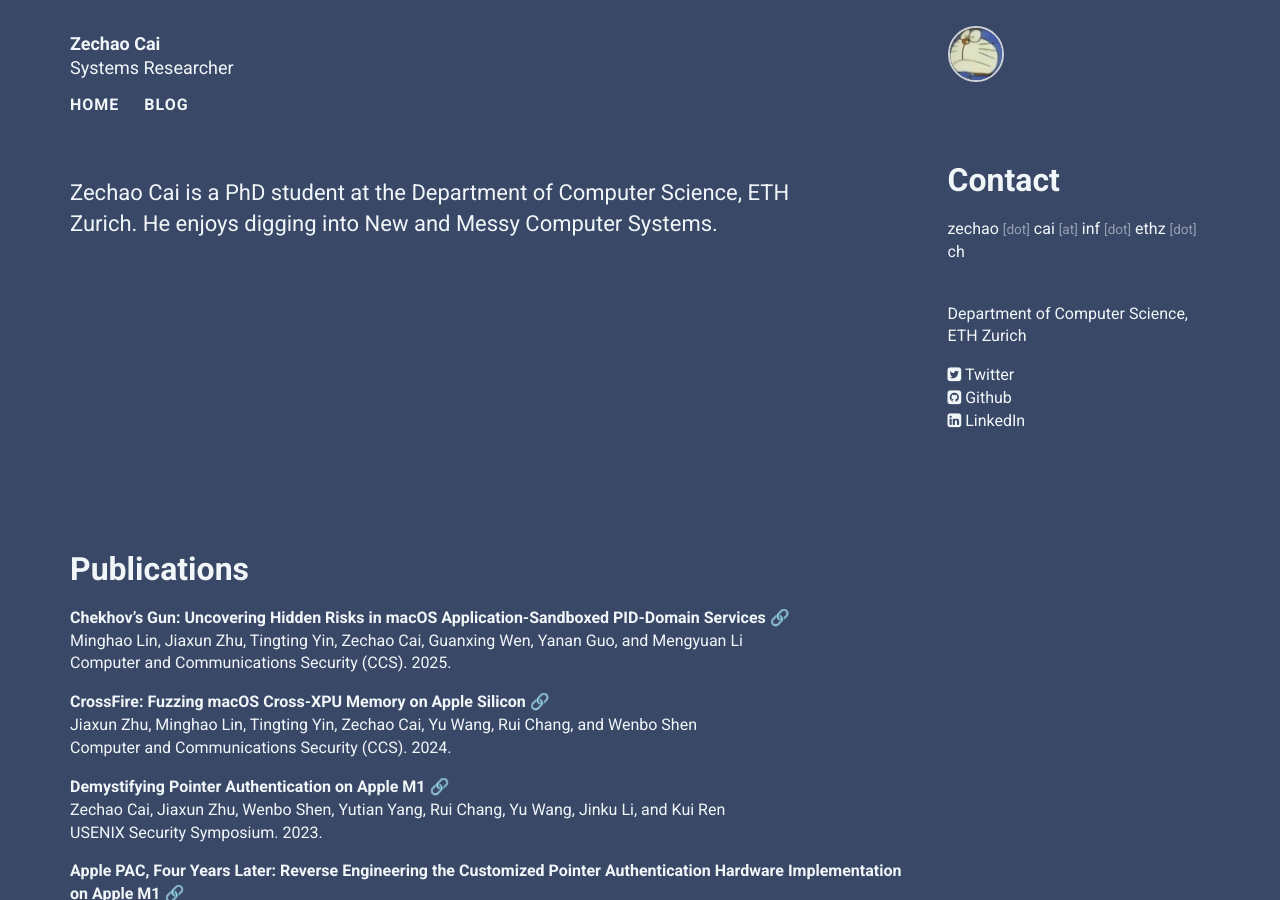
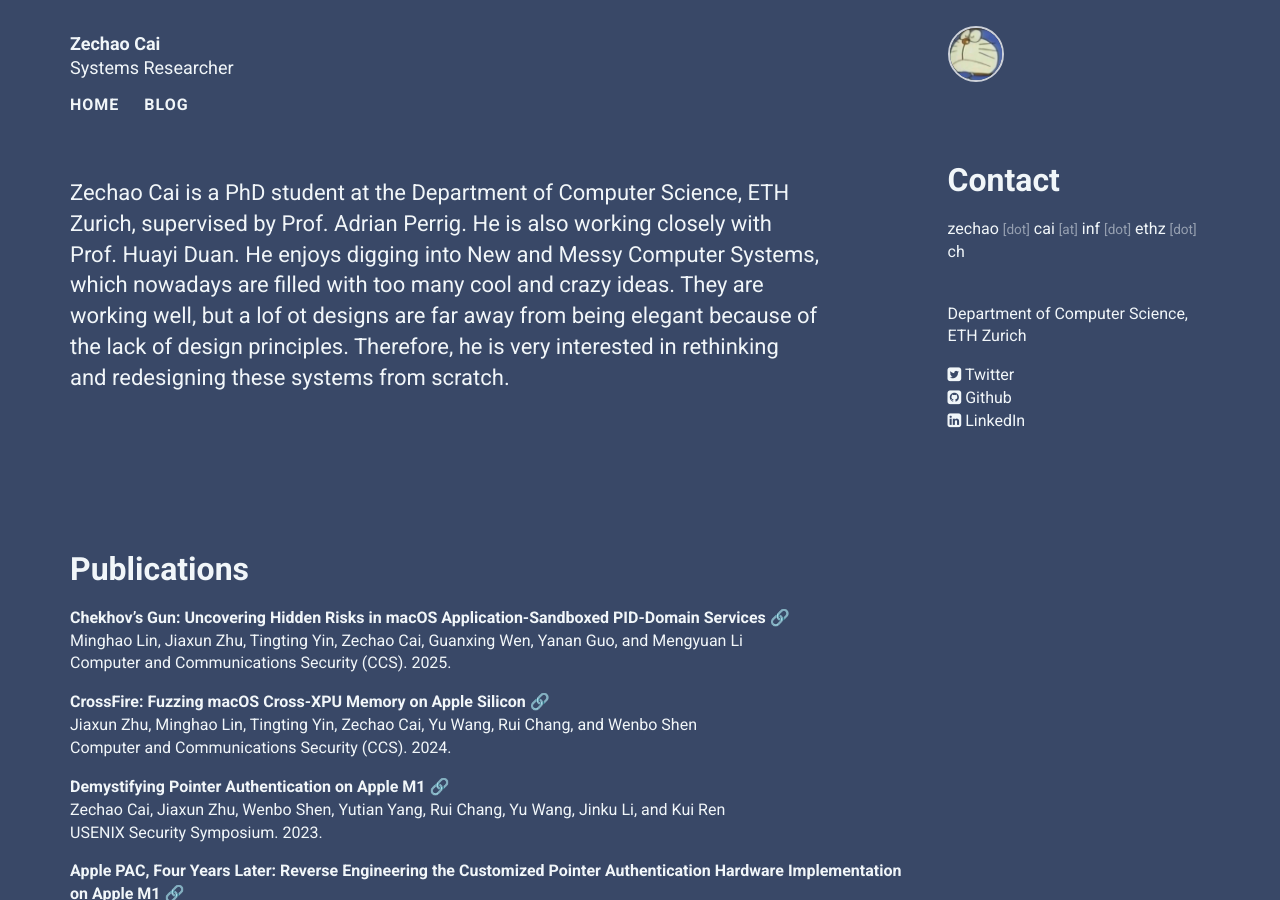
Before and after one commit to zech4o/zech4o.github.io, a Jekyll site: the page built from index.html, in a window 1280 px wide and 900 px high. Built offline with Jekyll 4.4.1, drawn with Linux system fonts in a browser that asks for light colours; nearby versions of some CDN libraries.

Commit message:
update 2025-11-21

```diff
--- a/_data/personal.yml
+++ b/_data/personal.yml
@@ -31,4 +31,4 @@
 intro:
   title:
   body: >
-   Zechao Cai is a PhD student at the Department of Computer Science, ETH Zurich. He enjoys digging into New and Messy Computer Systems.
+   Zechao Cai is a PhD student at the Department of Computer Science, ETH Zurich, supervised by Prof. Adrian Perrig. He is also working closely with Prof. Huayi Duan. He enjoys digging into New and Messy Computer Systems, which nowadays are filled with too many cool and crazy ideas. They are working well, but a lof ot designs are far away from being elegant because of the lack of design principles. Therefore, he is very interested in rethinking and redesigning these systems from scratch.
```
